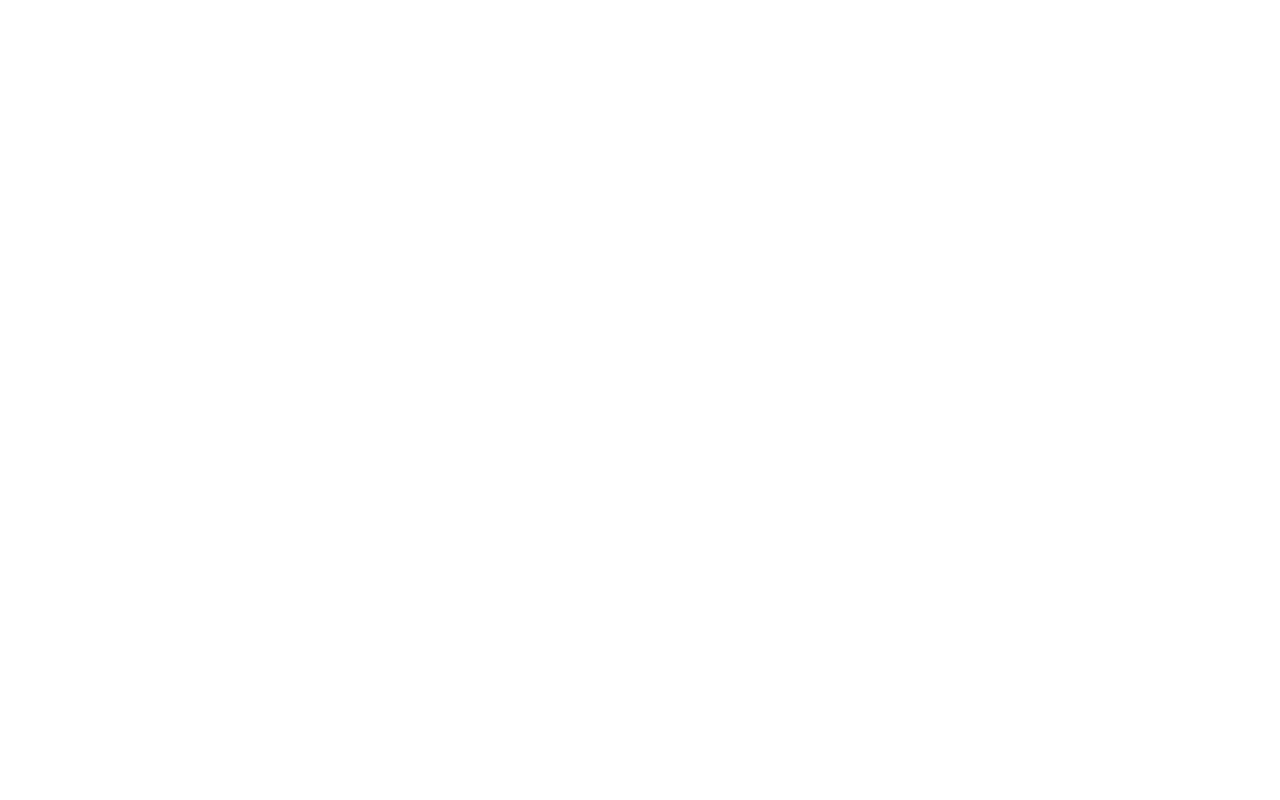
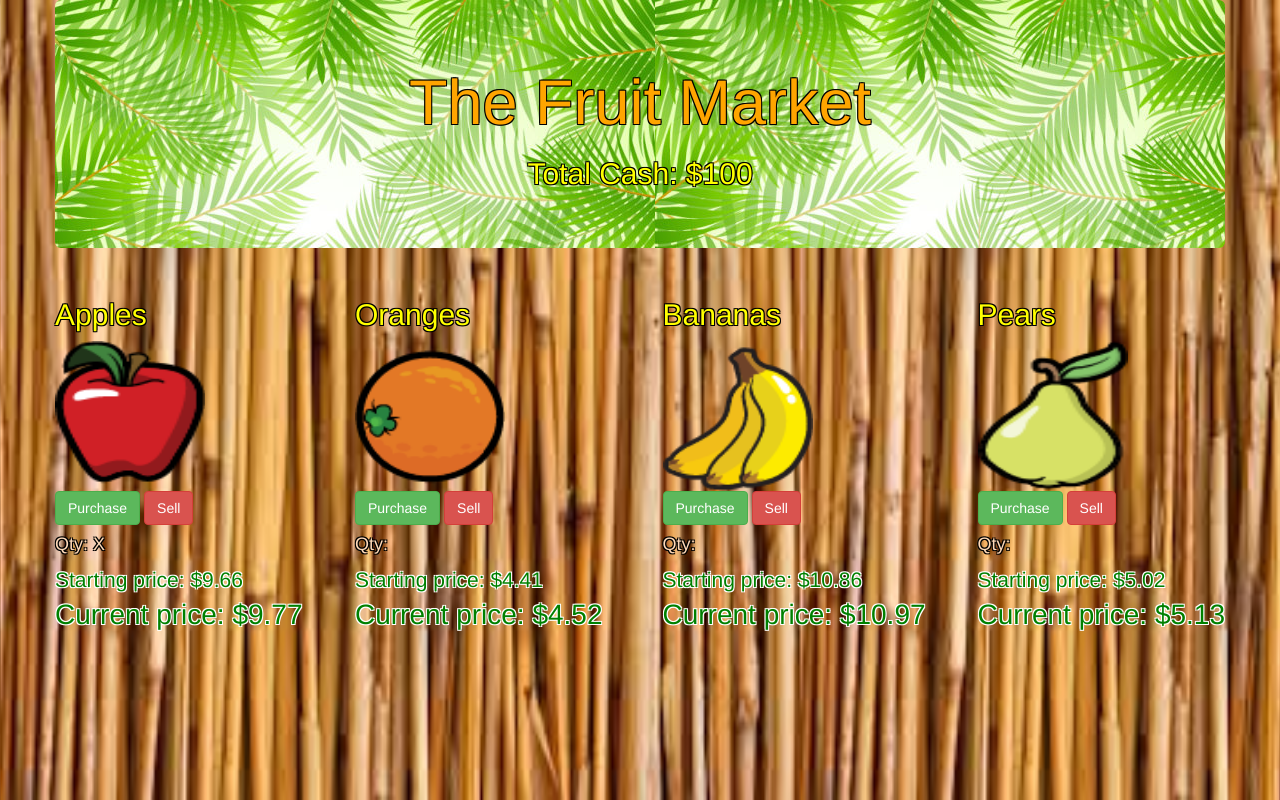
Before and after one commit to joemielzarek/fruit-market-challenge, a plain HTML site: page index.html in a window 1280 px wide. Drawn offline with Linux system fonts and the light colour scheme.

Commit message:
second commit, end of challenge time

```diff
--- a/fruitmarket.js
+++ b/fruitmarket.js
@@ -10,11 +10,11 @@
       // avgPrice: PLACEHOLDER
   };
 
-  var appleBeginPrice = randomCurrency(0.50, 9.99);
-  var orangesBeginPrice = randomCurrency(0.50, 9.99);
-  var bananasBeginPrice = randomCurrency(0.50, 9.99);
+  var appleBeginPrice = randomCurrency(0.50, 11.50);
+  var orangesBeginPrice = randomCurrency(0.50, 11.50);
+  var bananasBeginPrice = randomCurrency(0.50, 11.50);
   // var grapesBeginPrice = randomCurrency(0.50, 9.99);
-  var pearsBeginPrice = randomCurrency(0.50, 9.99);
+  var pearsBeginPrice = randomCurrency(0.50, 11.50);
 
 var fruitArray = [['Apples', appleBeginPrice], ['Oranges', orangesBeginPrice], ['Bananas', bananasBeginPrice], ['Pears', pearsBeginPrice]];
 
@@ -27,28 +27,34 @@ var fruitArray = [['Apples', appleBeginPrice], ['Oranges', orangesBeginPrice], [
     //Price to fluctuate between 1 and 50 cents each interval
     //Price is not allowed to go below a cost of 50 cents, or above the cost of 9 dollars and 99 cents.
 
+
+
+// FUNCTION that flucuates price up and down
 function Market(price) {
   var priceFlux = randomCurrency(-0.50, 0.50);
-  console.log(fruitArray[0][1]);
-// Condition to determine prices within 50 cents
-  if (priceFlux + fruitArray[0][1] < 0.50) {
-    fruitArray[0][1] = 0.50;
-  } else if (priceFlux + fruitArray[0][1] > 9.99) {
-    fruitArray[0][1] = 9.99;
-  } else {
-    fruitArray[0][1] += priceFlux;
-  }
-  return fruitArray[0][1];
-}
-console.log(fruitArray[0][1]);
-var example = Market(fruitArray);
-console.log(example);
 
 
+    for (var i = 0; i < fruitArray.length; i++) {
+      priceFlux.toFixed(2);
+    // Condition to determine prices within 50 cents
+    if (priceFlux + fruitArray[i][1] < 0.50) {
+      fruitArray[i][1] = 0.50;
+    } else if (priceFlux + fruitArray[i][1] > 11.50) {
+      fruitArray[i][1] = 11.50;
+    } else {
+      fruitArray[i][1] += priceFlux;
+    }
 
-var intervalID = window.setInterval(Market, 100);
+  }
+  console.log('New Price',fruitArray);
+  return $('.appleLive').text('Current price: ' +'$' + (fruitArray[0][1]).toFixed(2)),
+  $('.orangeLive').text('Current price: ' +'$' + (fruitArray[1][1]).toFixed(2)),
+  $('.bananaLive').text('Current price: ' +'$' + (fruitArray[2][1]).toFixed(2)),
+  $('.pearLive').text('Current price: ' +'$' + (fruitArray[3][1]).toFixed(2));
+}
 
-console.log(intervalID);
+//Calls function
+var intervalID = window.setInterval(Market, 5000);
 
 
 // Available to the user is a ‘total cash’ and an inventory display that shows how much of each of the fruits they have purchased. Also in the user display, should be an ‘average purchased price’, which shows, on average, how much money they have spent on a given fruit in their inventory.
@@ -60,14 +66,48 @@ console.log(intervalID);
 // Finally, style the whole experience with CSS!
 
 $(document).ready(function() {
-
+var totalCash = 100
+// Appends starting price to DOM
+$('.applePrice').append().text('Starting price: ' + '$' + appleBeginPrice);
+$('.orangePrice').append().text('Starting price: ' + '$' + orangesBeginPrice);
+$('.bananaPrice').append().text('Starting price: ' + '$' + bananasBeginPrice);
+$('.pearPrice').append().text('Starting price: ' + '$' + pearsBeginPrice);
 
 
 });
 
 
 
+
+
+
+
+
+
+
+
+
+
+
+
+function fruitStock (arrayOfFruit) {
+
+
+}
+
+
+
+
+
+
+
+
 var fruitInfo = {};
+
+
+
+
+
 
 // Starts Game
 function Initializer(fruitList) {
@@ -81,9 +121,10 @@ function Initializer(fruitList) {
 
 
 
-
+function randomStartCurrency(min, max) {
+    return Number((Math.random() * (max - min) + min).toFixed(2));
+}
 
 function randomCurrency(min, max) {
     return Number((Math.random() * (max - min) + min).toFixed(2));
 }
-var totalCash = 100;
--- a/index.html
+++ b/index.html
@@ -1,12 +1,96 @@
 <!DOCTYPE html>
 <html>
-  <head>
-    <meta charset="utf-8">
-    <title></title>
-    <script src='jquery-1.12.3.min.js' ></script>
-    <script src='fruitmarket.js' ></script>
-  </head>
-  <body>
+<head>
+<link rel="stylesheet" href="bootstrap.min.css" />
+<link rel="stylesheet" href="stylesheet.css" />
+<script type="text/javascript" src="jquery-1.12.3.min.js"></script>
+<script type="text/javascript" src="fruitmarket.js"></script>
+</head>
+<body>
+ <div class="container">
+   <div class="row">
+     <div class="jumbotron text-center">
+       <h1>The Fruit Market</h1>
+       <div class="totalCash">
+         <h2>Total Cash: $100 </h2>
+       </div>
+     </div>
+     <div class="row">
+       <div class="col-md-3">
+         <h2>Apples</h2>
+         <img src="images/apple.png" alt="Apple image" style="width:150px;height:150px;">
+         <div class="apples">
+           <div class="appleBuy">
+             <button class="btn btn-success" id="buyApples">Purchase</button>
+             <button class="btn btn-danger" id="sellApples">Sell</button>
+           </div>
+           <div class="appleQuantity">
+             <h4>Qty: X</h4>
+           </div>
+           <div class="applePrice">
+             <h4>$X.XX </h4>
+           </div>
+           <div class="appleLive"></div>
+         </div>
+     </div>
+     <div class="row">
+       <div class="col-md-3">
+         <h2>Oranges</h2>
+         <img src="images/orange.png" alt="Orange image" style="width:150px;height:150px;">
+         <div class="oranges">
+           <div class="orangeBuy">
+             <button class="btn btn-success" id="buyOranges">Purchase</button>
+             <button class="btn btn-danger" id="sellOranges">Sell</button>
+           </div>
+           <div class="orangeQuantity">
+             <h4>Qty: </h4>
+           </div>
+           <div class="orangePrice">
+             <h4>$X.XX </h4>
+           </div>
+           <div class="orangeLive"></div>
+         </div>
+     </div>
+     <div class="row">
+       <div class="col-md-3">
+         <h2>Bananas</h2>
+         <img src="images/bananas.png" alt="Banana image" style="width:150px;height:150px;">
+         <div class="bananas">
+           <div class="bananaBuy">
+             <button class="btn btn-success" id="buyBananas">Purchase</button>
+             <button class="btn btn-danger" id="sellBananas">Sell</button>
+           </div>
+           <div class="bananaQuantity">
+             <h4>Qty: </h4>
+           </div>
+           <div class="bananaPrice">
+             <h4>$X.XX </h4>
+           </div>
+           <div class="bananaLive"></div>
 
-  </body>
+         </div>
+     </div>
+     <div class="row">
+       <div class="col-md-3">
+         <h2>Pears</h2>
+         <img src="images/pear.png" alt="pear image" style="width:150px;height:150px;">
+         <div class="pears">
+           <div class="pearBuy">
+             <button class="btn btn-success" id="buyPears">Purchase</button>
+             <button class="btn btn-danger" id="sellPears">Sell</button>
+           </div>
+           <div class="pearQuantity">
+             <h4>Qty: </h4>
+           </div>
+           <div class="pearPrice">
+             <h4>$X.XX </h4>
+           </div>
+           <div class="pearLive"></div>
+         </div>
+     </div>
+
+ </div>
+
+</body>
 </html>
+<!-- Cheers -->
--- /dev/null
+++ b/stylesheet.css
@@ -0,0 +1,132 @@
+
+body {
+    margin: 0;
+    background: url('images/BambooBackground.jpeg');
+    background-size: 800px 800px;
+    background-repeat:no-repeatdisplay: compact;
+  }
+h2 {
+ color: yellow;
+ text-shadow:
+-1px -1px 0 #000,
+1px -1px 0 #000,
+-1px 1px 0 #000,
+1px 1px 0 #000;
+}
+.jumbotron h1 {
+ color: orange;
+ text-shadow:
+-1px -1px 0 #000,
+1px -1px 0 #000,
+-1px 1px 0 #000,
+1px 1px 0 #000;
+}
+
+ .jumbotron {
+    background: url('images/leaves.jpg');
+  }
+  .appleQuantity {
+    color: peachpuff;
+    text-shadow:
+   -1px -1px 0 #000,
+   1px -1px 0 #000,
+   -1px 1px 0 #000,
+   1px 1px 0 #000;
+  }
+  .orangeQuantity {
+    color: peachpuff;
+    text-shadow:
+   -1px -1px 0 #000,
+   1px -1px 0 #000,
+   -1px 1px 0 #000,
+   1px 1px 0 #000;
+  }
+  .bananaQuantity {
+    color: peachpuff;
+    text-shadow:
+   -1px -1px 0 #000,
+   1px -1px 0 #000,
+   -1px 1px 0 #000,
+   1px 1px 0 #000;
+  }
+  .pearQuantity {
+    color: peachpuff;
+    text-shadow:
+   -1px -1px 0 #000,
+   1px -1px 0 #000,
+   -1px 1px 0 #000,
+   1px 1px 0 #000;
+  }
+  .applePrice {
+    color: green;
+    font-size: 150%;
+    text-shadow:
+   -1px -1px 0 #ffffff ,
+   1px -1px 0 #ffffff ,
+   -1px 1px 0 #ffffff ,
+   1px 1px 0 #ffffff ;
+  }
+  .orangePrice {
+    color: green;
+    font-size: 150%;
+    text-shadow:
+   -1px -1px 0 #ffffff ,
+   1px -1px 0 #ffffff ,
+   -1px 1px 0 #ffffff ,
+   1px 1px 0 #ffffff ;
+  }
+  .bananaPrice {
+    color: green;
+    font-size: 150%;
+    text-shadow:
+   -1px -1px 0 #ffffff ,
+   1px -1px 0 #ffffff ,
+   -1px 1px 0 #ffffff ,
+   1px 1px 0 #ffffff ;
+  }
+  .pearPrice {
+    color: green;
+    font-size: 150%;
+    text-shadow:
+   -1px -1px 0 #ffffff ,
+   1px -1px 0 #ffffff ,
+   -1px 1px 0 #ffffff ,
+   1px 1px 0 #ffffff ;
+  }
+
+  .appleLive {
+    color: green;
+    font-size:200%;
+    text-shadow:
+   -1px -1px 0 #ffffff ,
+   1px -1px 0 #ffffff ,
+   -1px 1px 0 #ffffff ,
+   1px 1px 0 #ffffff ;
+  }
+  .orangeLive {
+    color: green;
+    font-size: 200%;
+    text-shadow:
+   -1px -1px 0 #ffffff ,
+   1px -1px 0 #ffffff ,
+   -1px 1px 0 #ffffff ,
+   1px 1px 0 #ffffff ;
+  }
+  .bananaLive {
+    color: green;
+    font-size: 200%;
+    text-shadow:
+   -1px -1px 0 #ffffff ,
+   1px -1px 0 #ffffff ,
+   -1px 1px 0 #ffffff ,
+   1px 1px 0 #ffffff ;
+  }
+  .pearLive {
+    color: green;
+    font-size: 200%;
+    text-shadow:
+   -1px -1px 0 #ffffff ,
+   1px -1px 0 #ffffff ,
+   -1px 1px 0 #ffffff ,
+   1px 1px 0 #ffffff ;
+  }
```
Also changed, not shown: bootstrap.min.css (added), images/BambooBackground.jpeg (added), images/Leaves.jpg (added), images/apple.png (added), images/bananas.png (added), images/orange.png (added), images/pear.png (added), styles.css (deleted).
